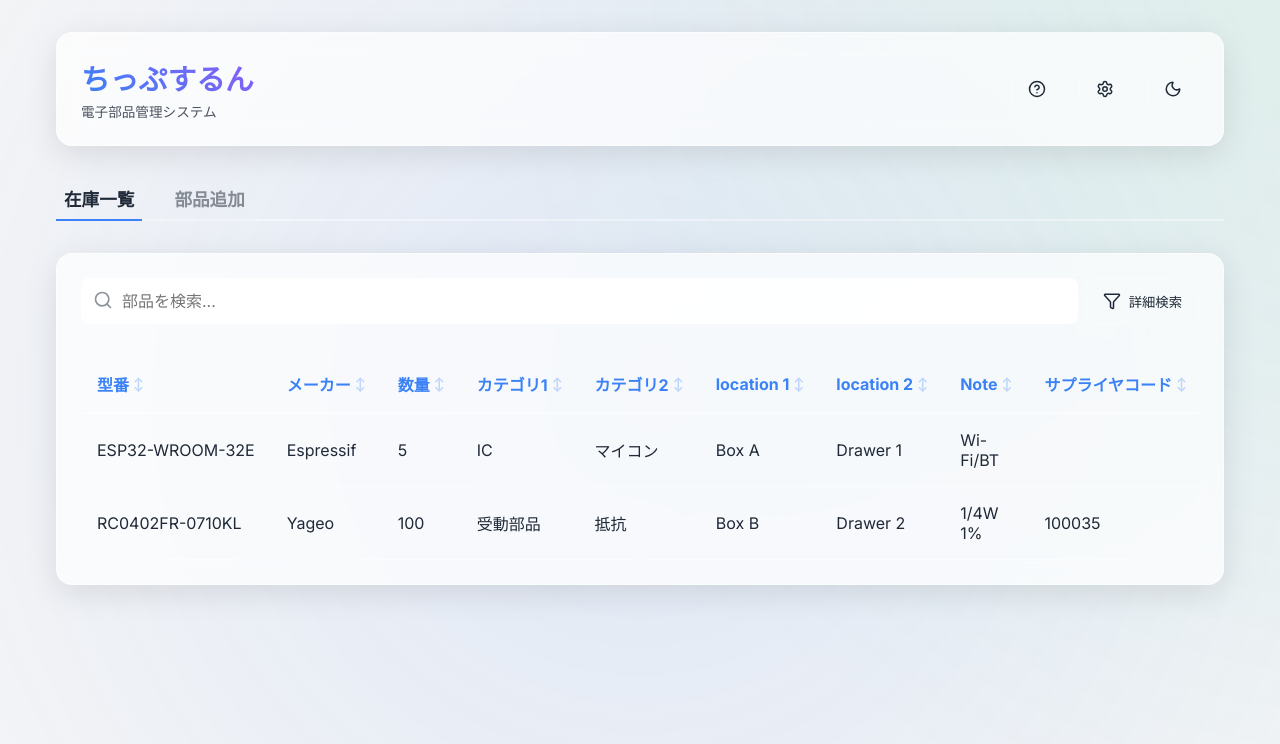
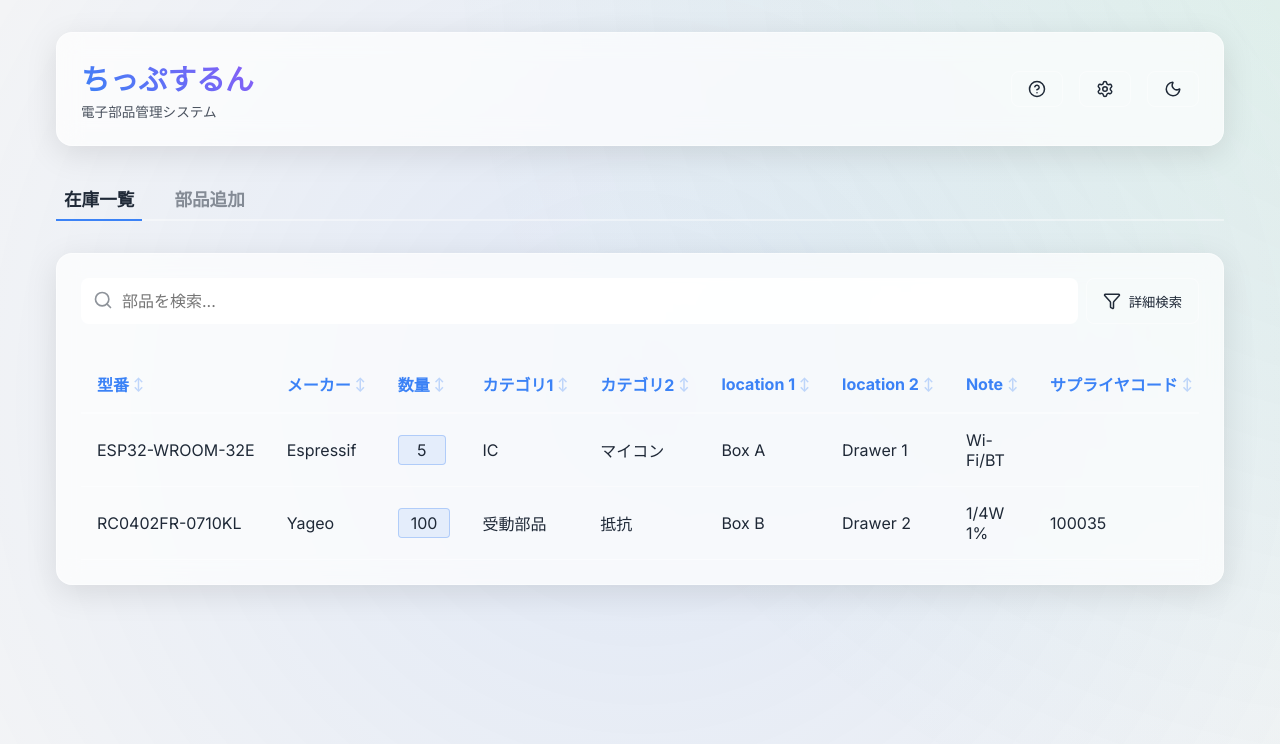
Before and after one commit to jp7dki/PartInventrySystem, a React (Vite) app: page / in a window 1280 px wide. Shown: the top 744 px of the page. Built offline with nearby package versions, Linux system fonts and the light colour scheme.

Commit message:
feat: Add inline editing for quantity column in inventory list

```diff
--- a/src/components/InventoryList.jsx
+++ b/src/components/InventoryList.jsx
@@ -13,6 +13,10 @@ const InventoryList = ({ gasApiUrl, columns = [] }) => {
   // Advanced search state
   const [showAdvancedSearch, setShowAdvancedSearch] = useState(false);
   const [advancedFilters, setAdvancedFilters] = useState({});
+
+  // Inline editing state
+  const [editingQty, setEditingQty] = useState(null);
+  const [updatingId, setUpdatingId] = useState(null);
 
   const handleSort = (key) => {
     let direction = 'ascending';
@@ -57,6 +61,37 @@ const InventoryList = ({ gasApiUrl, columns = [] }) => {
       }
     } finally {
       setLoading(false);
+    }
+  };
+
+  const updateQuantity = async (item, qtyKey, newQty) => {
+    if (!gasApiUrl) return;
+    if (String(item[qtyKey]) === String(newQty)) {
+      setEditingQty(null);
+      return;
+    }
+
+    setUpdatingId(item.ID);
+    const updatedItem = { ...item, [qtyKey]: newQty };
+
+    try {
+      const response = await fetch(gasApiUrl, {
+        method: 'POST',
+        headers: { 'Content-Type': 'text/plain;charset=utf-8' },
+        body: JSON.stringify({ action: 'update', item: updatedItem })
+      });
+      const data = await response.json();
+
+      if (data.status === 'success') {
+        setItems(prev => prev.map(i => i.ID === item.ID ? updatedItem : i));
+      } else {
+        alert('エラー: ' + data.message);
+      }
+    } catch (err) {
+      alert('通信エラーが発生しました。設定URLを確認してください。');
+    } finally {
+      setUpdatingId(null);
+      setEditingQty(null);
     }
   };
 
@@ -270,7 +305,45 @@ const InventoryList = ({ gasApiUrl, columns = [] }) => {
                     onMouseLeave={(e) => e.currentTarget.style.backgroundColor = 'transparent'}>
                   {finalVisibleColumns.map((key) => (
                     <td key={key} style={{ padding: '1rem', whiteSpace: key.includes('Note') ? 'normal' : 'nowrap' }}>
-                      {key.toLowerCase().includes('category') ? (
+                      {['qty', '数量', '個数'].includes(key.toLowerCase()) ? (
+                        editingQty?.rowId === item.ID && editingQty?.key === key ? (
+                          <input
+                            type="number"
+                            value={editingQty.value}
+                            autoFocus
+                            onChange={e => setEditingQty({ ...editingQty, value: e.target.value })}
+                            onBlur={() => updateQuantity(item, key, editingQty.value)}
+                            onKeyDown={e => {
+                              if (e.key === 'Enter') updateQuantity(item, key, editingQty.value);
+                              if (e.key === 'Escape') setEditingQty(null);
+                            }}
+                            style={{ width: '80px', padding: '0.25rem', border: '1px solid var(--primary-color)', borderRadius: '4px', backgroundColor: 'var(--bg-color)', color: 'var(--text-color)' }}
+                            disabled={updatingId === item.ID}
+                          />
+                        ) : (
+                          <div
+                            style={{
+                              cursor: 'pointer',
+                              display: 'inline-flex',
+                              alignItems: 'center',
+                              justifyContent: 'center',
+                              padding: '0.25rem 0.75rem',
+                              backgroundColor: 'rgba(59, 130, 246, 0.1)',
+                              border: '1px solid rgba(59, 130, 246, 0.3)',
+                              borderRadius: '4px',
+                              minWidth: '3rem',
+                              opacity: updatingId === item.ID ? 0.5 : 1,
+                              transition: 'all 0.2s'
+                            }}
+                            onClick={() => setEditingQty({ rowId: item.ID, key, value: item[key] || '' })}
+                            title="クリックして数量を変更"
+                            onMouseEnter={e => e.currentTarget.style.backgroundColor = 'rgba(59, 130, 246, 0.2)'}
+                            onMouseLeave={e => e.currentTarget.style.backgroundColor = 'rgba(59, 130, 246, 0.1)'}
+                          >
+                            {updatingId === item.ID ? <Loader2 size={16} className="lucide-spin" /> : (item[key] || '0')}
+                          </div>
+                        )
+                      ) : key.toLowerCase().includes('category') ? (
                         <span style={{
                           backgroundColor: 'rgba(59, 130, 246, 0.1)',
                           padding: '0.25rem 0.75rem',
```
